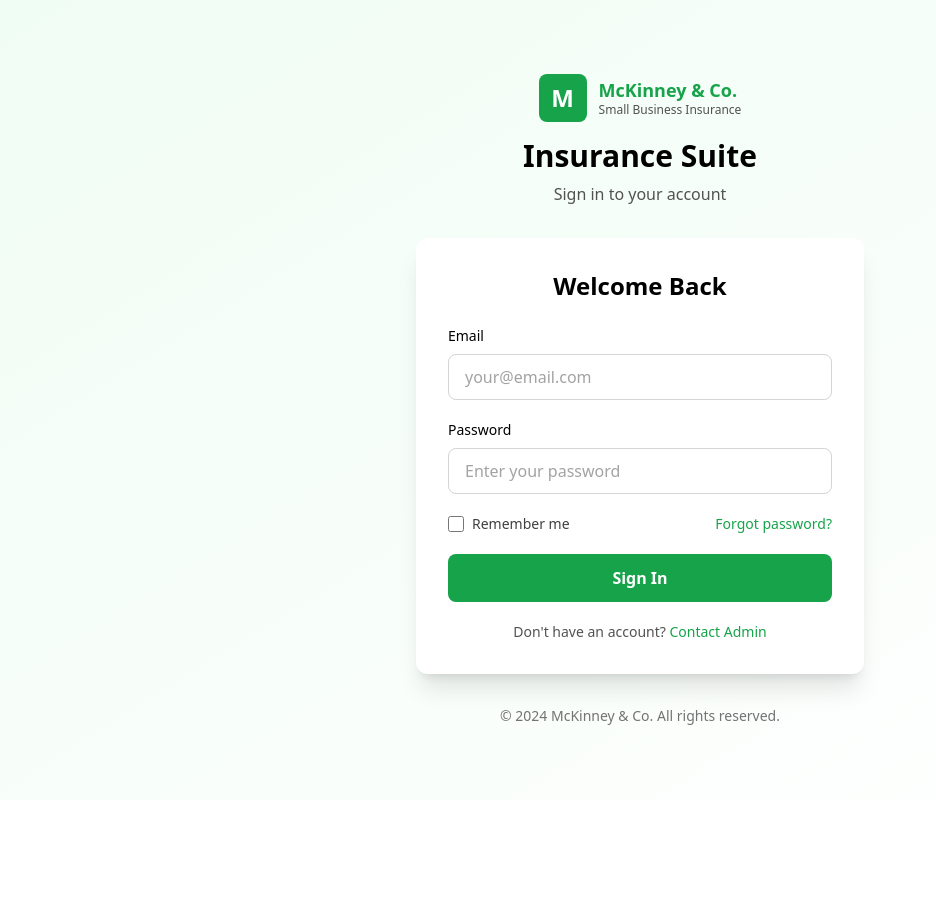
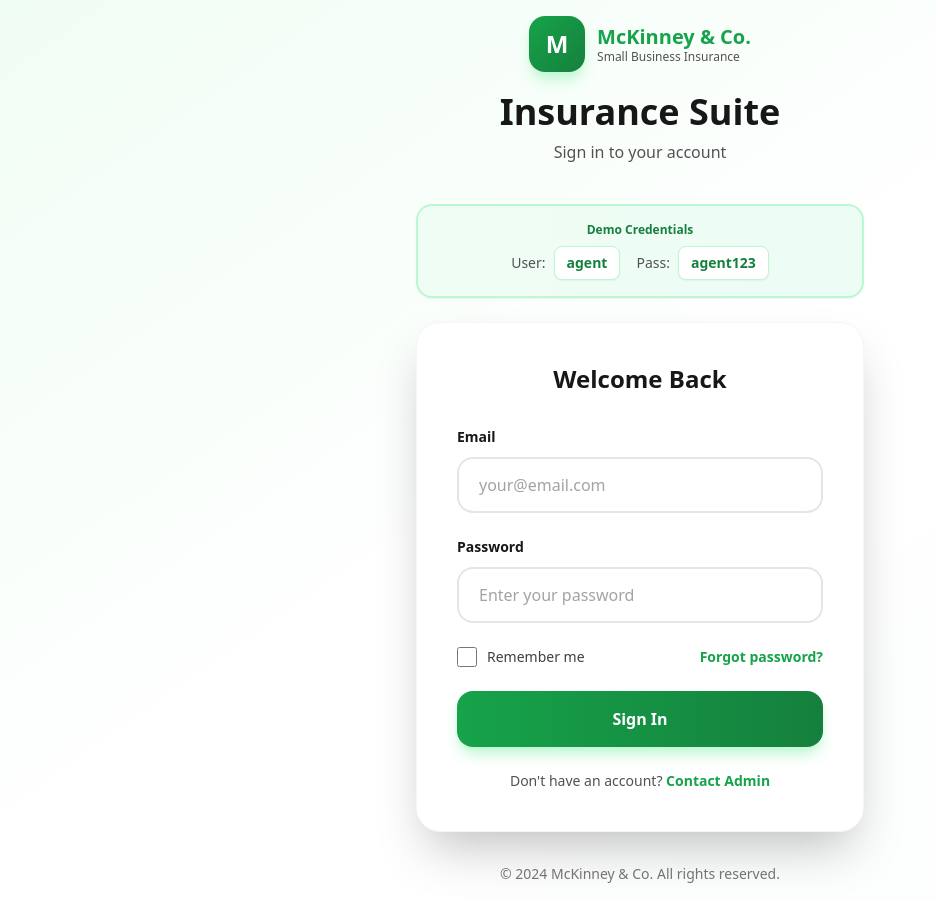
Before and after one commit to rohit546/Carrier-Submission-Tracker-System-For-insurance-agency, a Next.js app: page / in a window 1280 px wide. Shown: the whole page, without its empty margins (0-936 px from the left). Before the commit the page ends 800 px from the top, so only its background shows below. Built offline with nearby package versions, Linux system fonts and the light colour scheme; no server answers.

Commit message:
Improve login page UI with better visibility, roundness, and highlighted demo credentials

```diff
--- a/components/LoginForm.tsx
+++ b/components/LoginForm.tsx
@@ -42,36 +42,51 @@
   };
 
   return (
-    <div className="min-h-screen bg-gradient-to-br from-green-50 to-white flex items-center justify-center p-4">
+    <div className="min-h-screen bg-gradient-to-br from-green-50 via-white to-green-50/30 flex items-center justify-center p-4">
       <div className="w-full max-w-md">
         {/* Logo/Brand */}
-        <div className="text-center mb-8">
-          <div className="inline-flex items-center justify-center mb-4">
-            <div className="w-12 h-12 bg-green-600 rounded-lg flex items-center justify-center mr-3">
+        <div className="text-center mb-10">
+          <div className="inline-flex items-center justify-center mb-5">
+            <div className="w-14 h-14 bg-gradient-to-br from-green-600 to-green-700 rounded-2xl flex items-center justify-center mr-3 shadow-lg shadow-green-200">
               <span className="text-white font-bold text-2xl">M</span>
             </div>
             <div className="text-left">
-              <h1 className="text-lg font-bold text-green-600 leading-tight">McKinney & Co.</h1>
+              <h1 className="text-xl font-bold text-green-600 leading-tight">McKinney & Co.</h1>
               <p className="text-xs text-gray-600 leading-tight">Small Business Insurance</p>
             </div>
           </div>
-          <h1 className="text-3xl font-bold text-black mb-2">Insurance Suite</h1>
-          <p className="text-gray-600">Sign in to your account</p>
+          <h1 className="text-4xl font-bold text-gray-900 mb-2">Insurance Suite</h1>
+          <p className="text-gray-600 text-base">Sign in to your account</p>
+        </div>
+
+        {/* Demo Credentials Highlight */}
+        <div className="bg-gradient-to-r from-green-50 to-emerald-50 border-2 border-green-200 rounded-2xl p-4 mb-6 shadow-sm">
+          <p className="text-xs font-semibold text-green-700 mb-2 text-center">Demo Credentials</p>
+          <div className="flex items-center justify-center gap-4 text-sm">
+            <div className="flex items-center gap-2">
+              <span className="text-gray-600 font-medium">User:</span>
+              <span className="bg-white px-3 py-1.5 rounded-lg font-semibold text-green-700 border border-green-200 shadow-sm">agent</span>
+            </div>
+            <div className="flex items-center gap-2">
+              <span className="text-gray-600 font-medium">Pass:</span>
+              <span className="bg-white px-3 py-1.5 rounded-lg font-semibold text-green-700 border border-green-200 shadow-sm">agent123</span>
+            </div>
+          </div>
         </div>
 
         {/* Login Card */}
-        <div className="bg-white rounded-xl shadow-xl border-0 p-8">
-          <h2 className="text-2xl font-bold text-black mb-6 text-center">Welcome Back</h2>
+        <div className="bg-white rounded-3xl shadow-2xl border border-gray-100 p-10">
+          <h2 className="text-2xl font-bold text-gray-900 mb-8 text-center">Welcome Back</h2>
 
-          <form onSubmit={handleSubmit} className="space-y-5">
+          <form onSubmit={handleSubmit} className="space-y-6">
             {error && (
-              <div className="bg-red-50 border border-red-200 text-red-700 px-4 py-3 rounded-lg text-sm">
+              <div className="bg-red-50 border-2 border-red-200 text-red-700 px-4 py-3 rounded-2xl text-sm shadow-sm">
                 {error}
               </div>
             )}
 
             <div>
-              <label className="block text-sm font-medium text-black mb-2">
+              <label className="block text-sm font-semibold text-gray-900 mb-2.5">
                 Email
               </label>
               <input
@@ -79,13 +94,13 @@
                 value={username}
                 onChange={(e) => setUsername(e.target.value)}
                 placeholder="your@email.com"
-                className="w-full px-4 py-2.5 border border-gray-300 rounded-lg focus:outline-none focus:ring-2 focus:ring-green-600 focus:border-transparent"
+                className="w-full px-5 py-3.5 border-2 border-gray-200 rounded-2xl focus:outline-none focus:ring-4 focus:ring-green-100 focus:border-green-500 transition-all text-gray-900 placeholder-gray-400"
                 required
               />
             </div>
 
             <div>
-              <label className="block text-sm font-medium text-black mb-2">
+              <label className="block text-sm font-semibold text-gray-900 mb-2.5">
                 Password
               </label>
               <input
@@ -93,7 +108,7 @@
                 value={password}
                 onChange={(e) => setPassword(e.target.value)}
                 placeholder="Enter your password"
-                className="w-full px-4 py-2.5 border border-gray-300 rounded-lg focus:outline-none focus:ring-2 focus:ring-green-600 focus:border-transparent"
+                className="w-full px-5 py-3.5 border-2 border-gray-200 rounded-2xl focus:outline-none focus:ring-4 focus:ring-green-100 focus:border-green-500 transition-all text-gray-900 placeholder-gray-400"
                 required
               />
             </div>
@@ -105,13 +120,13 @@
                   id="remember"
                   checked={rememberMe}
                   onChange={(e) => setRememberMe(e.target.checked)}
-                  className="w-4 h-4 border-gray-300 rounded text-green-600 focus:ring-green-600"
+                  className="w-5 h-5 border-2 border-gray-300 rounded-lg text-green-600 focus:ring-2 focus:ring-green-500 focus:ring-offset-2 cursor-pointer"
                 />
-                <label htmlFor="remember" className="ml-2 text-sm text-gray-700">
+                <label htmlFor="remember" className="ml-2.5 text-sm font-medium text-gray-700 cursor-pointer">
                   Remember me
                 </label>
               </div>
-              <a href="#" className="text-sm text-green-600 hover:text-green-700 font-medium">
+              <a href="#" className="text-sm text-green-600 hover:text-green-700 font-semibold transition-colors">
                 Forgot password?
               </a>
             </div>
@@ -119,14 +134,14 @@
             <button
               type="submit"
               disabled={loading}
-              className="w-full bg-green-600 hover:bg-green-700 text-white font-semibold py-3 rounded-lg transition-colors disabled:opacity-50 disabled:cursor-not-allowed"
+              className="w-full bg-gradient-to-r from-green-600 to-green-700 hover:from-green-700 hover:to-green-800 text-white font-bold py-4 rounded-2xl transition-all shadow-lg shadow-green-200 hover:shadow-xl hover:shadow-green-300 disabled:opacity-50 disabled:cursor-not-allowed transform hover:scale-[1.02] active:scale-[0.98]"
             >
               {loading ? 'Signing in...' : 'Sign In'}
             </button>
 
-            <div className="text-center text-sm text-gray-600 mt-4">
+            <div className="text-center text-sm text-gray-600 mt-6">
               Don't have an account?{' '}
-              <a href="#" className="text-green-600 hover:text-green-700 font-medium">
+              <a href="#" className="text-green-600 hover:text-green-700 font-semibold transition-colors">
                 Contact Admin
               </a>
             </div>
```
